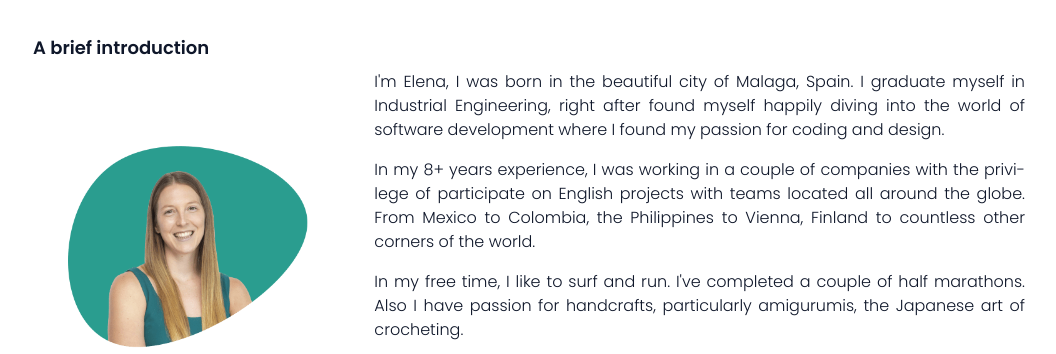
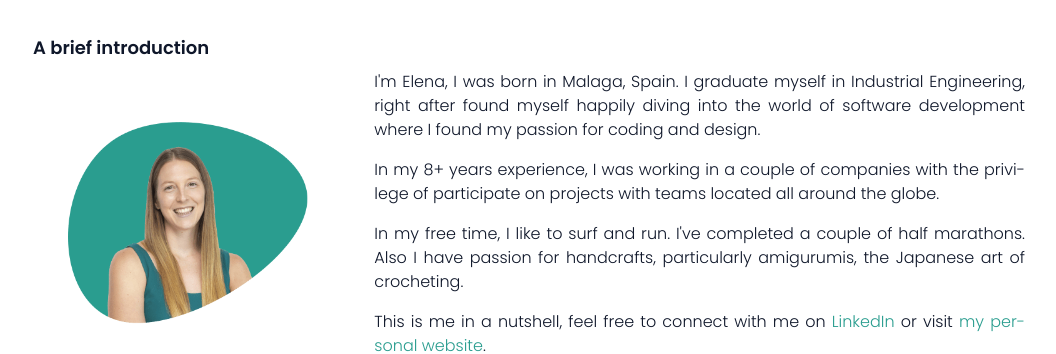
Before and after one commit to elenaorfe/elenaorfe-website, a Next.js app in the folder packages/@elenaorfe-client/: page /cover-letters/tailwind in a window 1280 px wide. Shown: the part 274-628 px from the top of the page, without its empty margins (111-1167 px from the left). Built offline with nearby package versions, Linux system fonts and the light colour scheme.

Commit message:
Add GPTW content

```diff
--- a/packages/@elenaorfe-client/components/AboutCoverLetter.tsx
+++ b/packages/@elenaorfe-client/components/AboutCoverLetter.tsx
@@ -14,17 +14,15 @@
 				/>
 				<div className="lg:col-span-2">
 					<p className="mb-4 hyphens-auto text-justify">
-						I&apos;m Elena, I was born in the beautiful city of Malaga, Spain. I
-						graduate myself in Industrial Engineering, right after found myself
-						happily diving into the world of software development where I found
-						my passion for coding and design.
+						I&apos;m Elena, I was born in Malaga, Spain. I graduate myself in
+						Industrial Engineering, right after found myself happily diving into
+						the world of software development where I found my passion for
+						coding and design.
 					</p>
 					<p className="mb-4 hyphens-auto text-justify">
 						In my 8+ years experience, I was working in a couple of companies
-						with the privilege of participate on English projects with teams
-						located all around the globe. From Mexico to Colombia, the
-						Philippines to Vienna, Finland to countless other corners of the
-						world.
+						with the privilege of participate on projects with teams located all
+						around the globe.
 					</p>
 					<p className="mb-4 hyphens-auto text-justify">
 						In my free time, I like to surf and run. I&apos;ve completed a
--- a/packages/@elenaorfe-client/components/TeachingCoverLetter.tsx
+++ b/packages/@elenaorfe-client/components/TeachingCoverLetter.tsx
@@ -1,14 +1,58 @@
+import { Icon } from '@iconify/react';
+import Image from 'next/image';
+import pictureGPTW from '../public/assets/img/picture_gptw.png';
+
 const TeachingCoverLetter: React.FC = () => {
 	return (
 		<section>
 			<h2 className="mb-2 text-lg font-bold">Sharing is caring</h2>
-			<p className="mb-4 hyphens-auto text-justify">
+			<p className="mb-8 hyphens-auto text-justify">
 				I always promote a working environment where we can learn from others.
-				Few years ago, I had the opportunity at my previous company to teach my
+			</p>
+			<p className="mb-8 hyphens-auto text-justify">
+				Few years ago, I had the opportunity to become a trainer to teach my
 				colleagues about the software that we were integrating into our
 				projects. It ended up being surprisingly grateful, as I realised that I
 				learn a lot by teaching others.
 			</p>
+
+			<div className="flex flex-col gap-8 lg:flex-row">
+				<div className="flex flex-1 flex-col justify-between">
+					<div>
+						<p className="mb-4 hyphens-auto text-justify">
+							I value a working environment that promotes a culture of trust and
+							pride. I took the initiative to drive my company to become a{' '}
+							<a
+								href="https://www.greatplacetowork.com/"
+								target="_blank"
+								rel="noreferrer"
+								className="text-persian-green-500"
+							>
+								{' '}
+								Great Place to Work{' '}
+							</a>
+							certified company. This certification is a recognition of the
+							effort that we put into creating a healthy and happy workplace.
+						</p>
+					</div>
+					<div className="flex items-center justify-end gap-4">
+						<i className="text-end text-xs">
+							Part of the Gofore team celebrating the certification
+						</i>
+						<div className="order-last">
+							<Icon
+								icon="fluent:arrow-reply-20-regular"
+								className="rotate-[145deg] -scale-x-[1] text-slate-700 lg:scale-x-[1]"
+								width={48}
+								height={48}
+							/>
+						</div>
+					</div>
+				</div>
+				<div className="flex-1">
+					<Image src={pictureGPTW} alt="" className="rounded-lg shadow-lg" />
+				</div>
+			</div>
 		</section>
 	);
 };
--- a/packages/@elenaorfe-client/data/en/feedback.json
+++ b/packages/@elenaorfe-client/data/en/feedback.json
@@ -43,7 +43,7 @@
 			"role": "Designer"
 		},
 		"date": "2022-12-21",
-		"comment": "You have a really nice can-do attitude and you don't shy away from problems or responsibility. I think the app would look quite different if it weren't for your hard work."
+		"comment": "You have a really nice can-do attitude and you don't shy away from problems or responsibility."
 	},
 	{
 		"id": "feedback-6",
@@ -53,6 +53,6 @@
 			"role": "Scrum Master"
 		},
 		"date": "2022-12-21",
-		"comment": "Our app was #1 in Top Free Apps charts in Sweden for iOS, I want to praise the team! You are doing a great job! For sure there are still some work to do but I am happy to face that challenge with you!"
+		"comment": "Our app was #1 in Top Free Apps charts in Sweden for iOS! The team is doing a great job! I am happy to face the upcoming challenges with you!"
 	}
 ]
```
Also changed, not shown: packages/@elenaorfe-client/public/assets/img/picture_gptw.png (added).
